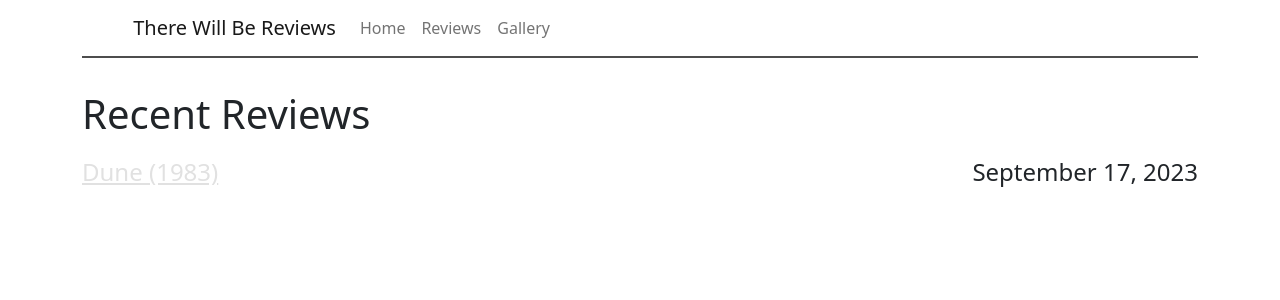
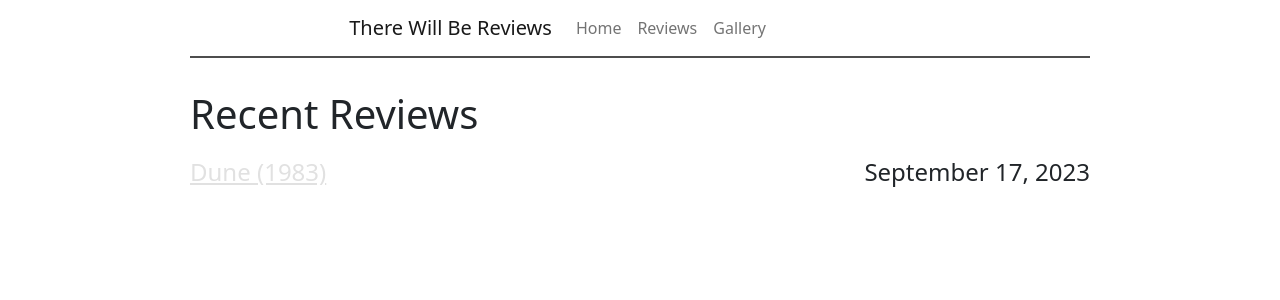
Before and after one commit to benlazarine/therewillbereviews.github.io, a Jekyll site: the page built from index.html, in a window 1280 px wide. Shown: the top 300 px of the page. Built offline with Jekyll 4.4.1, drawn with Linux system fonts in a browser that asks for light colours.

Commit message:
Update _variables.scss

```diff
--- a/_sass/bootstrap/_variables.scss
+++ b/_sass/bootstrap/_variables.scss
@@ -507,7 +507,7 @@ $gutters: $spacers !default;
 
 // Container padding
 
-$container-padding-x: $grid-gutter-width * .5 !default;
+$container-padding-x: $grid-gutter-width * 5 !default;
 
 
 // Components
```
